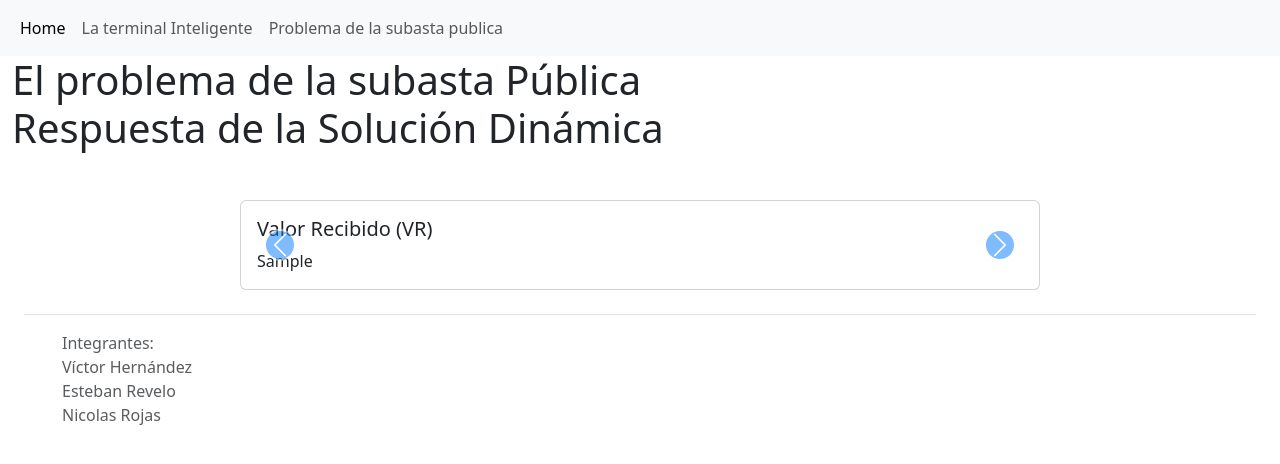
After one commit to NiMenRo/Proyecto-I-ADA, a Django app: template subasta/templates/subasta/subasta_dinamica_respuesta.html in a window 1280 px wide. The commit adds this page. Shown: the top 464 px of the page. Run offline with Django 5.2, Linux system fonts and the light colour scheme; the template is opened without the code that fills it: most values are stand-ins (such as "Sample title", 1, 10 or a date in 2020); some libraries are stand-ins or nearby versions.

Commit message:
implementada subasta dinamica

```diff
--- a/algoritmos/smart_terminal_ingenua.py
+++ b/algoritmos/smart_terminal_ingenua.py
@@ -1,3 +1,9 @@
+"""
+Autor: Victor Hernandez
+Codigo: 2259520
+Titulo: Algoritmo Ingenuo de la Terminal
+"""
+
 # solucion ingenua/fuerza bruta para el problema de la terminal inteligente
 
 from itertools import product
--- a/algoritmos/subasta_publica_voraz.py
+++ b/algoritmos/subasta_publica_voraz.py
@@ -1,4 +1,8 @@
-
+"""
+Autor: Victor Hernandez
+Codigo: 2259520
+Titulo: Algoritmo Voraz De La Subasta
+"""
 def subasta_publica_voraz(A: int, B: int, n: int, ofertas: list) -> dict:
 
     # asigno numero de oferente a las ofertas
--- a/subasta/templates/subasta/subasta_datos.html
+++ b/subasta/templates/subasta/subasta_datos.html
@@ -36,7 +36,7 @@
             {% endfor %}
 
 
-            <button type="submit" class="btn btn-primary mb-3">Iniciar Solución de la Subasta voraz</button>
+            <button type="submit" class="btn btn-primary mb-3">Iniciar Solución de la Subasta</button>
 
         </div>
 
--- /dev/null
+++ b/subasta/templates/subasta/subasta_dinamica_respuesta.html
@@ -0,0 +1,88 @@
+{% extends 'layout/base.html' %}
+
+{% block content %}
+
+<h1>El problema de la subasta Pública<br> Respuesta de la Solución Dinámica</h1>
+
+<div class="mt-3 d-flex align-items-center justify-content-center">
+</div>
+
+<div class="mt-3 d-flex flex-container justify-content-center">
+
+    <div id="carouselExample" class="carousel slide" style="height: auto;">
+        <nav aria-label="Page navigation example">
+            <ul class="pagination">
+                <!-- <li class="page-item"><a class="page-link" href="">Regresar</a></li> -->
+            </ul>
+        </nav>
+        <div class="carousel-inner">
+            <div class="carousel-item active" style="width: 50rem;">
+                <div class="card" style="width: 100%; height: auto;">
+                    <div class="card-body">
+                        <h5 class="card-title">Valor Recibido (VR)</h5>
+                        <p class="card-text">{{ vr }}</p>
+                    </div>
+                </div>
+            </div>
+            <div class="carousel-item" style="width: 50rem;">
+                <div class="card" style="width: 100%;height: auto;">
+                    <div class="card-body">
+                        <h5 class="card-title">Tiempo de ejecución de la Solución Dinámica</h5>
+                        <p class="card-text">{{ tiempo_ejecucion }} segundos</p>
+                    </div>
+                </div>
+            </div>
+            <div class="carousel-item" style="width: 50rem;">
+                <div class="card" style="width: 100%; max-height: 300px; overflow-y: auto;">
+                    <div class="card-body">
+                        <h5 class="card-title">Asignación de Acciones de la Solución Dinámica</h5>
+                        <div class="m-4">
+                            <ul class="list-group">
+                                {% for key, value in acciones_compradas %}
+                                    <li class="list-group-item">Oferta #{{ key }} se le asignan {{ value }} acciones</li>
+                                {% endfor %}
+                            </ul>
+                        </div>
+                    </div>
+                </div>
+            </div>
+            <button class="carousel-control-prev" type="button" data-bs-target="#carouselExample" data-bs-slide="prev">
+                <span class="carousel-control-prev-icon" aria-hidden="true"></span>
+                <span class="visually-hidden">Previous</span>
+            </button>
+            <button class="carousel-control-next" type="button" data-bs-target="#carouselExample" data-bs-slide="next">
+                <span class="carousel-control-next-icon" aria-hidden="true"></span>
+                <span class="visually-hidden">Next</span>
+            </button>
+        </div>
+    </div>
+
+
+    <!-- CSS personalizado -->
+    <style>
+        .carousel-control-prev-icon,
+        .carousel-control-next-icon {
+            background-color: #007bff;
+            /* Cambia el color del ícono de la flecha */
+            border-radius: 50%;
+            /* Le da un borde redondeado */
+            padding: 10px;
+            /* Ajusta el tamaño del ícono */
+            border: 2px solid white;
+            /* Añade un borde blanco para resaltar sobre el fondo */
+        }
+
+        .carousel-control-prev-icon:hover,
+        .carousel-control-next-icon:hover {
+            background-color: #0056b3;
+            /* Cambia el color cuando se pasa el cursor */
+        }
+
+        .carousel-control-prev,
+        .carousel-control-next {
+            width: 10%;
+            /* Ajusta el área de clic de los botones */
+        }
+    </style>
+
+    {% endblock %}
--- a/subasta/urls.py
+++ b/subasta/urls.py
@@ -9,6 +9,6 @@ urlpatterns = [
 
     # sub-menus
     # path('subasta/ingenua/', views.subasta_ingenua, name='subasta_ingenua'),
-    # path('subasta/dinamica/', views.subasta_dinamica, name='subasta_dinamica'),
+    path('subasta/dinamica/', views.subasta_dinamica, name='subasta_dinamica'),
     path('subasta/voraz/', views.subasta_voraz, name='subasta_voraz'),
 ]
```
Also changed, not shown: algoritmos/subasta_publica_dinamico.py (added, +106 -0 lines), subasta/templates/subasta/subasta_home.html (+7 -7 lines), subasta/views.py (+35 -1 lines).
